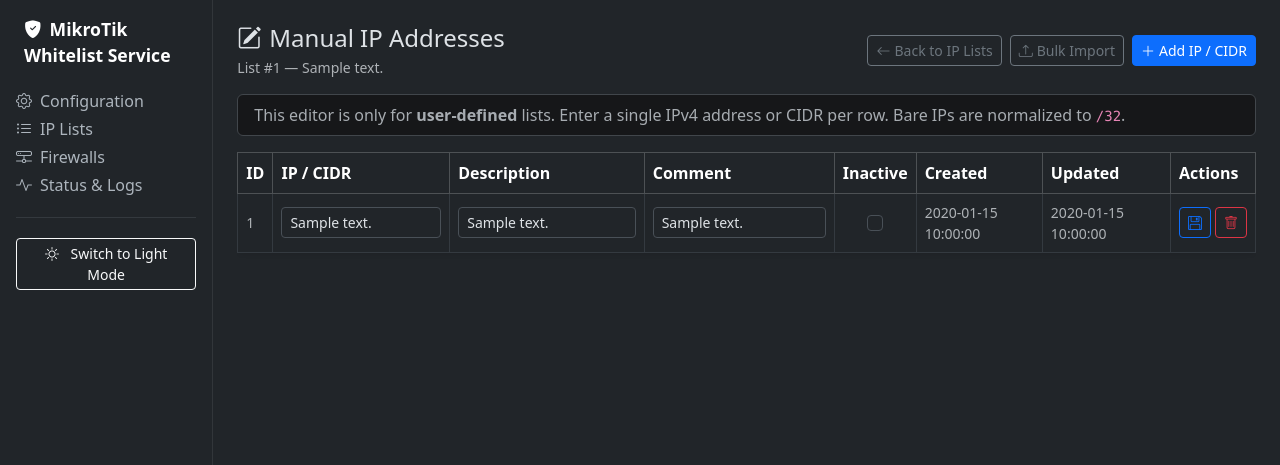
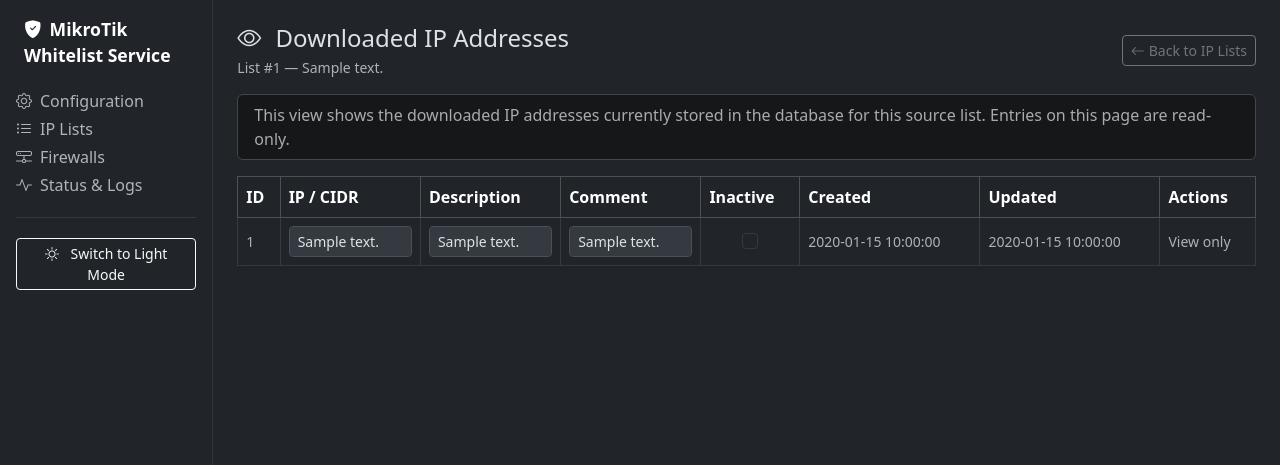
Before and after one commit to nz2o/Mikrotik-Whitelist-Service, a FastAPI app: template app/templates/ipaddresses.html in a window 1280 px wide. Shown: the top 465 px of the page. Run offline with FastAPI, Linux system fonts and the light colour scheme; the template is opened without the code that fills it: most values are stand-ins (such as "Sample title", 1, 10 or a date in 2020); parts of the project's set-up code (start-up, migrations or seed data) failed here and were passed over.

Commit message:
Add IP Browser for Downloaded Lists

```diff
--- a/app/templates/ipaddresses.html
+++ b/app/templates/ipaddresses.html
@@ -1,26 +1,38 @@
 {% extends "base.html" %}
-{% block title %}Manual IP Addresses — Mikrotik Whitelist Service{% endblock %}
+{% block title %}{% if manual_mode %}Manual IP Addresses{% else %}Downloaded IP Addresses{% endif %} — Mikrotik Whitelist Service{% endblock %}
 {% block content %}
 <div class="d-flex align-items-center justify-content-between mb-3">
   <div>
-    <h4 class="mb-1"><i class="bi bi-pencil-square me-2"></i>Manual IP Addresses</h4>
+    <h4 class="mb-1">
+      <i class="bi {% if manual_mode %}bi-pencil-square{% else %}bi-eye{% endif %} me-2"></i>
+      {% if manual_mode %}Manual IP Addresses{% else %}Downloaded IP Addresses{% endif %}
+    </h4>
     <div class="text-muted small">
-      List #{{ iplist.id }} — {{ iplist.description or 'User-defined list' }}
+      List #{{ iplist.id }} — {{ iplist.description or ('User-defined list' if manual_mode else 'Downloaded list') }}
     </div>
   </div>
   <div class="d-flex gap-2">
     <a href="/iplists" class="btn btn-outline-secondary btn-sm">
       <i class="bi bi-arrow-left me-1"></i>Back to IP Lists
     </a>
+    {% if manual_mode %}
     <button class="btn btn-outline-secondary btn-sm" data-bs-toggle="modal" data-bs-target="#bulkImportModal">
       <i class="bi bi-upload me-1"></i>Bulk Import
     </button>
     <button class="btn btn-primary btn-sm" data-bs-toggle="modal" data-bs-target="#addAddressModal">
       <i class="bi bi-plus-lg me-1"></i>Add IP / CIDR
     </button>
+    {% endif %}
   </div>
 </div>
 
+{% if not manual_mode %}
+<div class="alert alert-secondary py-2">
+  This view shows the downloaded IP addresses currently stored in the database for this source list. Entries on this page are read-only.
+</div>
+{% endif %}
+
+{% if manual_mode %}
 {% if request.query_params.get('bulk_error') %}
 <div class="alert alert-danger py-2">
   Nothing was imported. Paste IPs/CIDRs into the text box, upload a text file, or both.
@@ -39,6 +51,7 @@
 <div class="alert alert-secondary py-2">
   This editor is only for <strong>user-defined</strong> lists. Enter a single IPv4 address or CIDR per row. Bare IPs are normalized to <code>/32</code>.
 </div>
+{% endif %}
 
 <div class="table-responsive">
   <table class="table table-hover table-bordered bg-white shadow-sm rounded">
@@ -57,17 +70,42 @@
     <tbody>
       {% for row in addresses %}
       <tr>
+        {% if manual_mode %}
         <form method="post" action="/iplists/{{ iplist.id }}/addresses/{{ row.id }}/save">
+        {% endif %}
         <td class="text-muted small">{{ row.id }}</td>
-        <td><input name="ipAddress" class="form-control form-control-sm" value="{{ row.ipAddress }}" required></td>
-        <td><input name="description" class="form-control form-control-sm" value="{{ row.description or '' }}"></td>
-        <td><input name="comment" class="form-control form-control-sm" value="{{ row.comment or '' }}"></td>
+        <td>
+          {% if manual_mode %}
+          <input name="ipAddress" class="form-control form-control-sm" value="{{ row.ipAddress }}" required>
+          {% else %}
+          <span class="form-control form-control-sm bg-body-secondary">{{ row.ipAddress }}</span>
+          {% endif %}
+        </td>
+        <td>
+          {% if manual_mode %}
+          <input name="description" class="form-control form-control-sm" value="{{ row.description or '' }}">
+          {% else %}
+          <span class="form-control form-control-sm bg-body-secondary">{{ row.description or '—' }}</span>
+          {% endif %}
+        </td>
+        <td>
+          {% if manual_mode %}
+          <input name="comment" class="form-control form-control-sm" value="{{ row.comment or '' }}">
+          {% else %}
+          <span class="form-control form-control-sm bg-body-secondary">{{ row.comment or '—' }}</span>
+          {% endif %}
+        </td>
         <td class="text-center">
+          {% if manual_mode %}
           <input name="flagInactive" type="checkbox" class="form-check-input" value="1" {% if row.flagInactive == 1 %}checked{% endif %}>
+          {% else %}
+          <input type="checkbox" class="form-check-input" {% if row.flagInactive == 1 %}checked{% endif %} disabled>
+          {% endif %}
         </td>
         <td class="small text-muted">{{ row.createDate.strftime('%Y-%m-%d %H:%M:%S') }}</td>
         <td class="small text-muted">{{ row.updateDate.strftime('%Y-%m-%d %H:%M:%S') }}</td>
         <td>
+          {% if manual_mode %}
           <div class="d-flex gap-1">
             <button type="submit" class="btn btn-sm btn-outline-primary" title="Save">
               <i class="bi bi-floppy"></i>
@@ -80,15 +118,19 @@
               </button>
             </form>
           </div>
+          {% else %}
+          <span class="text-muted small">View only</span>
+          {% endif %}
         </td>
       </tr>
       {% else %}
-      <tr><td colspan="8" class="text-center text-muted py-3">No manual IP entries yet. Add one above.</td></tr>
+      <tr><td colspan="8" class="text-center text-muted py-3">{% if manual_mode %}No manual IP entries yet. Add one above.{% else %}No downloaded IP entries are currently stored for this list.{% endif %}</td></tr>
       {% endfor %}
     </tbody>
   </table>
 </div>
 
+{% if manual_mode %}
 <div class="modal fade" id="bulkImportModal" tabindex="-1">
   <div class="modal-dialog modal-lg">
     <form method="post" action="/iplists/{{ iplist.id }}/addresses/bulk" enctype="multipart/form-data">
@@ -117,7 +159,9 @@
     </form>
   </div>
 </div>
+{% endif %}
 
+{% if manual_mode %}
 <div class="modal fade" id="addAddressModal" tabindex="-1">
   <div class="modal-dialog">
     <form method="post" action="/iplists/{{ iplist.id }}/addresses/new">
@@ -152,4 +196,5 @@
     </form>
   </div>
 </div>
+{% endif %}
 {% endblock %}
--- a/app/templates/iplists.html
+++ b/app/templates/iplists.html
@@ -91,6 +91,10 @@
                 onclick="triggerFetch({{ row.id }}, this)">
           <i class="bi bi-arrow-clockwise"></i>
         </button>
+        <a class="btn btn-sm btn-outline-secondary" title="View Downloaded IPs"
+           href="/iplists/{{ row.id }}/addresses">
+          <i class="bi bi-eye"></i>
+        </a>
         {% else %}
         <a class="btn btn-sm btn-outline-secondary" title="Edit Manual IPs"
            href="/iplists/{{ row.id }}/addresses">
```
Also changed, not shown: app/routers/ui.py (+13 -2 lines).
